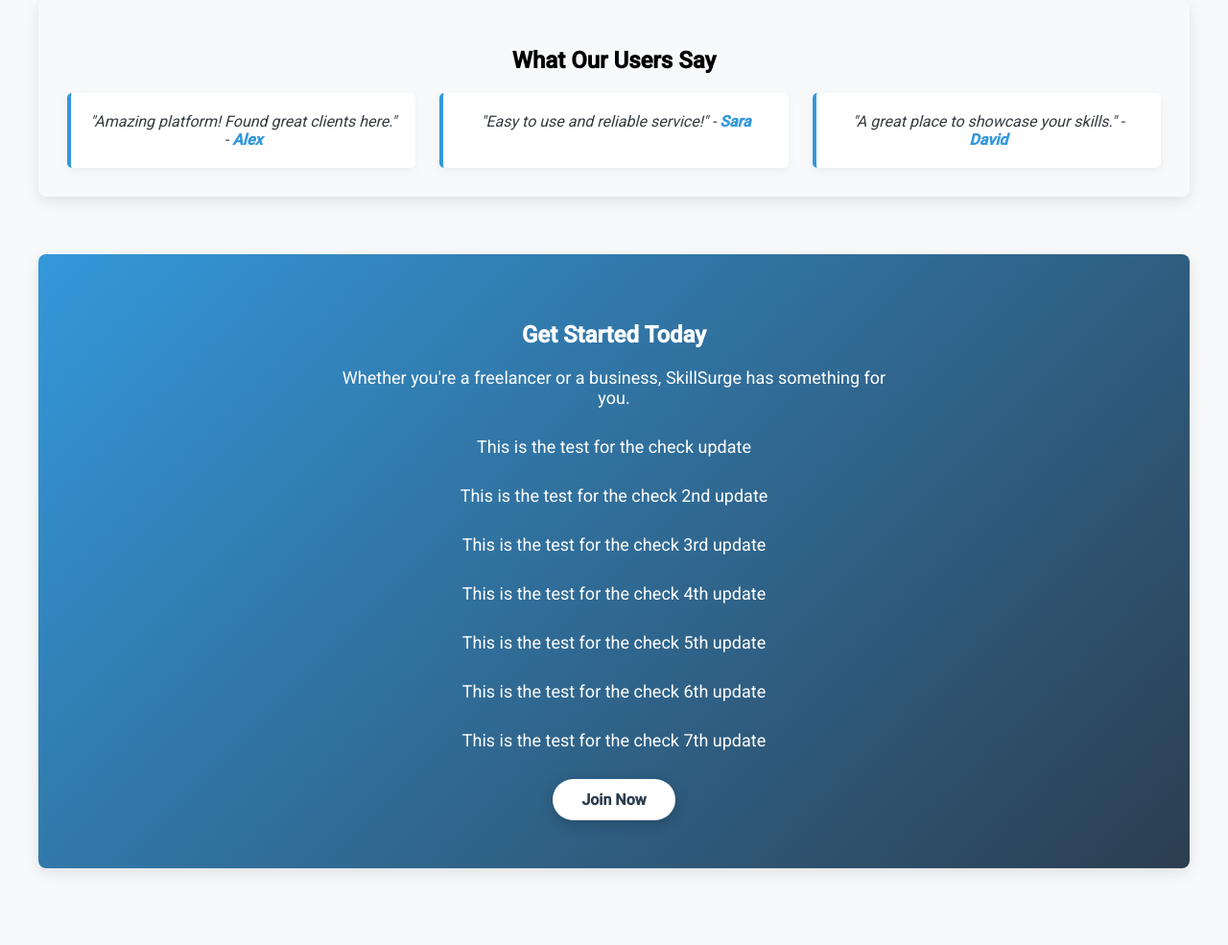
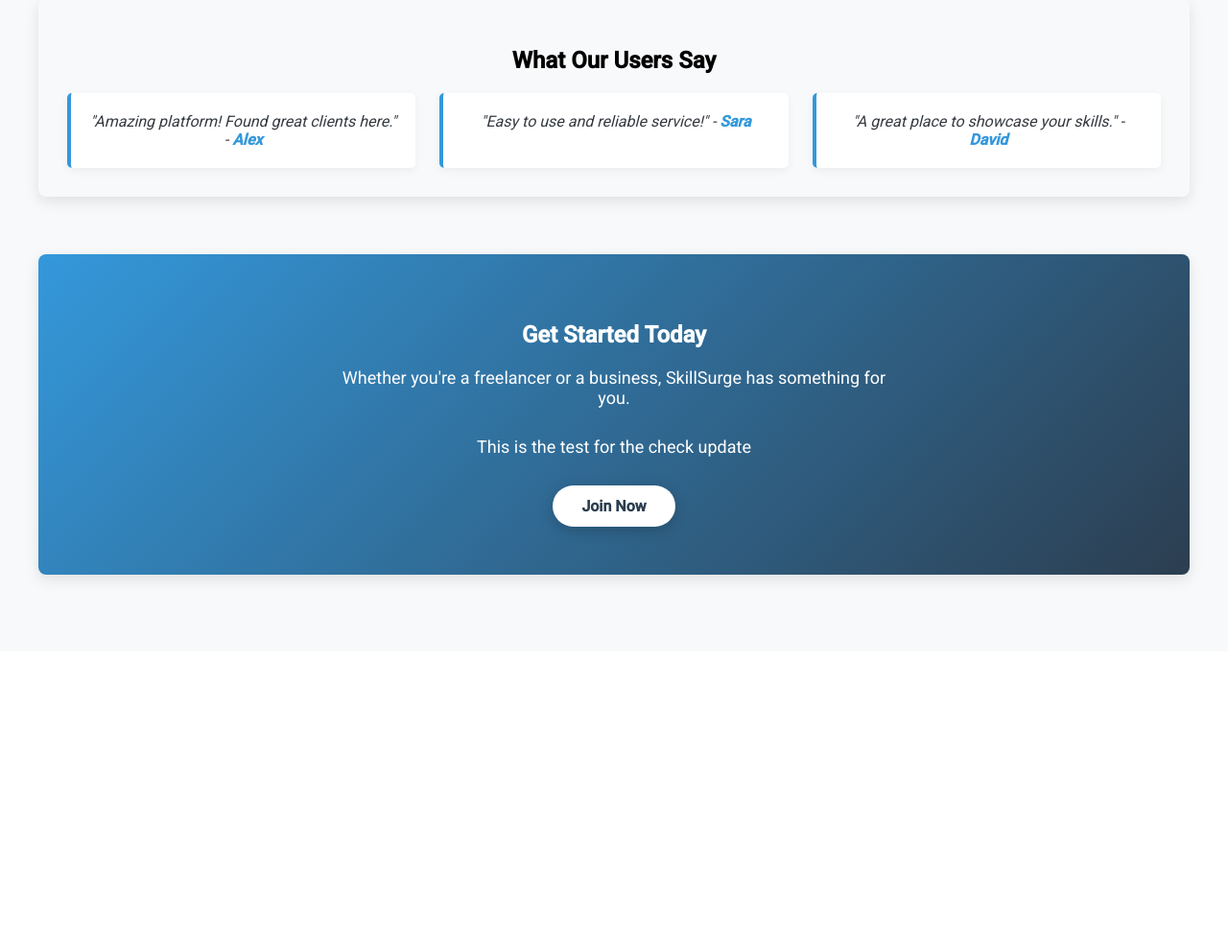
Before and after one commit to maheshpradeep/Freelance_website, a PHP site: page / in a window 1280 px wide. Shown: the part 1097-2082 px from the top of the page at 96% size. After the commit the page ends 1707 px from the top, so only its background shows below. Run offline with PHP 8.4, Linux system fonts and the light colour scheme.

Commit message:
final test

```diff
--- a/index.php
+++ b/index.php
@@ -74,12 +74,6 @@ include('includes/header.php');
 
     <p>This is the test for the check update</p>
 
-    <p>This is the test for the check 2nd update</p>
-    <p>This is the test for the check 3rd update</p>
-    <p>This is the test for the check 4th update</p>
-    <p>This is the test for the check 5th update</p>
-    <p>This is the test for the check 6th update</p>
-    <p>This is the test for the check 7th update</p>
     <?php if (!isset($_SESSION['user_id'])): ?>
       <a href="signup.php" class="btn">Join Now</a>
     <?php endif; ?>
```
